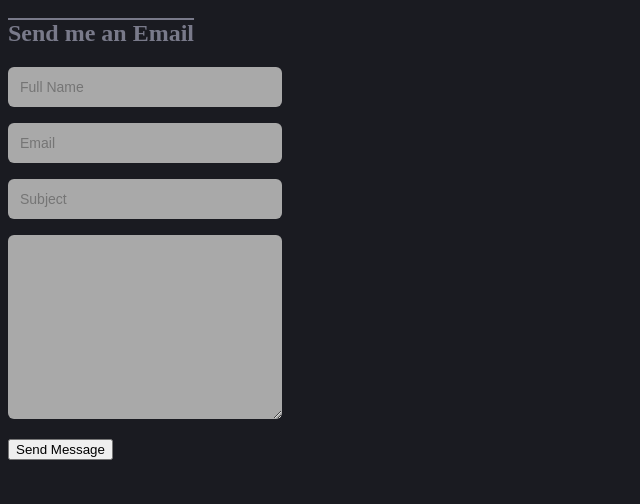
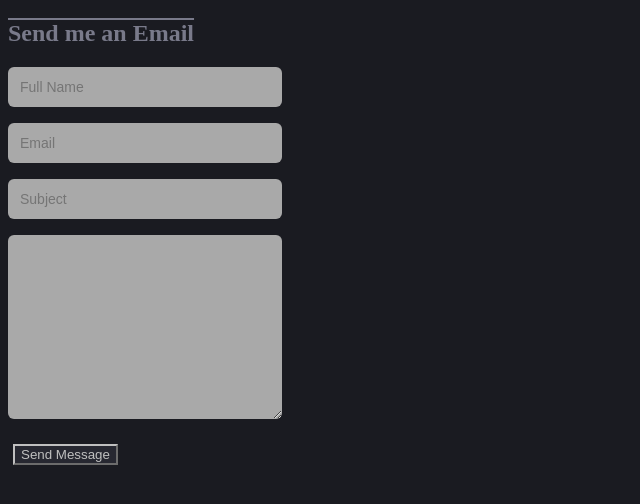
Before and after one commit to marian-l/next.js-general-app, a Next.js app: page /BusinessCard/Email in a window 1280 px wide. Shown: the top 504 px of the page, without its empty margins (0-640 px from the left). Built offline with nearby package versions, Linux system fonts and the light colour scheme.

Commit message:
some clean up changes

```diff
--- a/src/pages/BusinessCard/Email.js
+++ b/src/pages/BusinessCard/Email.js
@@ -54,7 +54,7 @@ const Email = () => {
                     </textarea>
                     <p></p>
                     <button
-                        className="--btn"
+                        className={styles.button}
                         type="submit">
                          Send Message </button>
                 </form>
```
Also changed, not shown: 1 other file (tests, documents, lock files or other folders).
